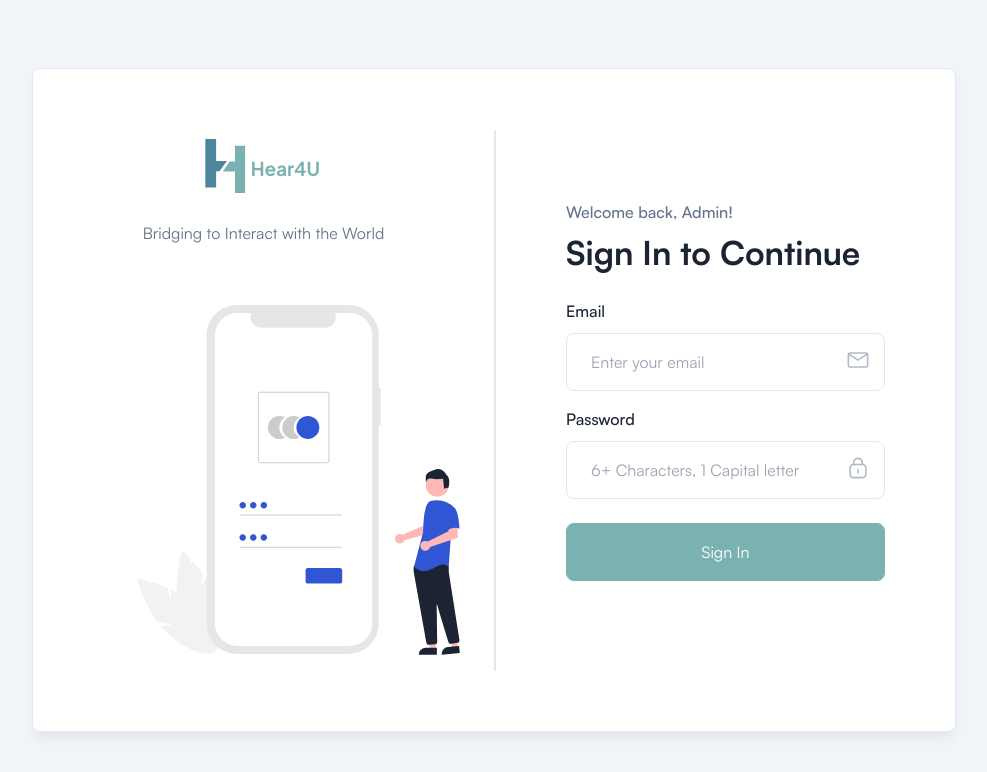
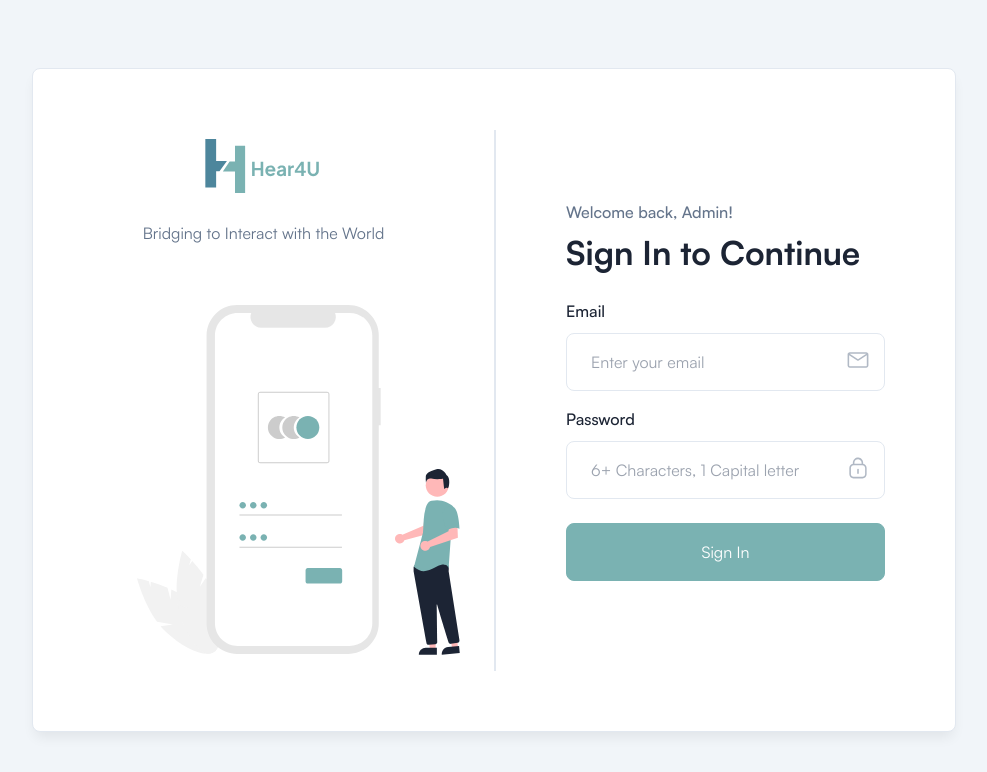
Before and after one commit to HEAR4U-bangkit/cc-hear4u-admin, a Next.js app: page /auth/login in a window 1280 px wide. Shown: the top 772 px of the page, without its empty margins (146-1133 px from the left). Built offline with nearby package versions, Linux system fonts and the light colour scheme; no server answers.

Commit message:
style:(login) change vector color

```diff
--- a/src/app/auth/login/page.jsx
+++ b/src/app/auth/login/page.jsx
@@ -120,7 +120,7 @@ export default function Login() {
                     />
                     <path
                       d="M170.862 133.966C177.192 133.966 182.325 128.838 182.325 122.512C182.325 116.186 177.192 111.057 170.862 111.057C164.531 111.057 159.398 116.186 159.398 122.512C159.398 128.838 164.531 133.966 170.862 133.966Z"
-                      fill="#3056D3"
+                      fill="#7AB2B2"
                     />
                     <path
                       d="M190.017 158.289H123.208C122.572 158.288 121.962 158.035 121.512 157.586C121.062 157.137 120.809 156.527 120.809 155.892V89.1315C120.809 88.496 121.062 87.8866 121.512 87.4372C121.962 86.9878 122.572 86.735 123.208 86.7343H190.017C190.653 86.735 191.263 86.9878 191.713 87.4372C192.163 87.8866 192.416 88.496 192.416 89.1315V155.892C192.416 156.527 192.163 157.137 191.713 157.586C191.263 158.035 190.653 158.288 190.017 158.289ZM123.208 87.6937C122.826 87.6941 122.46 87.8457 122.19 88.1154C121.92 88.385 121.769 88.7507 121.768 89.132V155.892C121.769 156.274 121.92 156.639 122.19 156.909C122.46 157.178 122.826 157.33 123.208 157.33H190.017C190.399 157.33 190.765 157.178 191.035 156.909C191.304 156.639 191.456 156.274 191.457 155.892V89.132C191.456 88.7507 191.304 88.385 191.035 88.1154C190.765 87.8457 190.399 87.6941 190.017 87.6937H123.208Z"
@@ -132,7 +132,7 @@ export default function Login() {
                     />
                     <path
                       d="M105.705 203.477C107.492 203.477 108.941 202.029 108.941 200.243C108.941 198.457 107.492 197.01 105.705 197.01C103.918 197.01 102.469 198.457 102.469 200.243C102.469 202.029 103.918 203.477 105.705 203.477Z"
-                      fill="#3056D3"
+                      fill="#7AB2B2"
                     />
                     <path
                       d="M204.934 241.797H102.469V242.757H204.934V241.797Z"
@@ -140,27 +140,27 @@ export default function Login() {
                     />
                     <path
                       d="M105.705 235.811C107.492 235.811 108.941 234.363 108.941 232.577C108.941 230.791 107.492 229.344 105.705 229.344C103.918 229.344 102.469 230.791 102.469 232.577C102.469 234.363 103.918 235.811 105.705 235.811Z"
-                      fill="#3056D3"
+                      fill="#7AB2B2"
                     />
                     <path
                       d="M203.062 278.617H170.68C170.121 278.617 169.584 278.394 169.189 277.999C168.793 277.604 168.571 277.068 168.57 276.509V265.168C168.571 264.609 168.793 264.073 169.189 263.678C169.584 263.283 170.121 263.06 170.68 263.06H203.062C203.621 263.06 204.158 263.283 204.553 263.678C204.949 264.073 205.171 264.609 205.172 265.168V276.509C205.171 277.068 204.949 277.604 204.553 277.999C204.158 278.394 203.621 278.617 203.062 278.617Z"
-                      fill="#3056D3"
+                      fill="#7AB2B2"
                     />
                     <path
                       d="M116.263 203.477C118.05 203.477 119.499 202.029 119.499 200.243C119.499 198.457 118.05 197.01 116.263 197.01C114.476 197.01 113.027 198.457 113.027 200.243C113.027 202.029 114.476 203.477 116.263 203.477Z"
-                      fill="#3056D3"
+                      fill="#7AB2B2"
                     />
                     <path
                       d="M126.818 203.477C128.605 203.477 130.054 202.029 130.054 200.243C130.054 198.457 128.605 197.01 126.818 197.01C125.031 197.01 123.582 198.457 123.582 200.243C123.582 202.029 125.031 203.477 126.818 203.477Z"
-                      fill="#3056D3"
+                      fill="#7AB2B2"
                     />
                     <path
                       d="M116.263 235.811C118.05 235.811 119.499 234.363 119.499 232.577C119.499 230.791 118.05 229.344 116.263 229.344C114.476 229.344 113.027 230.791 113.027 232.577C113.027 234.363 114.476 235.811 116.263 235.811Z"
-                      fill="#3056D3"
+                      fill="#7AB2B2"
                     />
                     <path
                       d="M126.818 235.811C128.605 235.811 130.054 234.363 130.054 232.577C130.054 230.791 128.605 229.344 126.818 229.344C125.031 229.344 123.582 230.791 123.582 232.577C123.582 234.363 125.031 235.811 126.818 235.811Z"
-                      fill="#3056D3"
+                      fill="#7AB2B2"
                     />
                     <path
                       d="M264.742 229.309C264.972 229.414 265.193 229.537 265.404 229.678L286.432 220.709L287.183 215.174L295.585 215.123L295.089 227.818L267.334 235.153C267.275 235.345 267.205 235.535 267.124 235.719C266.722 236.574 266.077 237.292 265.269 237.783C264.46 238.273 263.525 238.514 262.58 238.475C261.636 238.436 260.723 238.119 259.958 237.563C259.193 237.008 258.61 236.239 258.28 235.353C257.951 234.467 257.892 233.504 258.108 232.584C258.325 231.664 258.809 230.829 259.5 230.183C260.19 229.538 261.056 229.11 261.989 228.955C262.922 228.799 263.879 228.922 264.742 229.309Z"
@@ -192,7 +192,7 @@ export default function Login() {
                     />
                     <path
                       d="M292.933 196.201C290.924 197.395 289.721 199.588 289.031 201.821C287.754 205.953 286.985 210.226 286.741 214.545L286.012 227.475L276.984 261.755C284.809 268.37 289.322 266.867 299.855 261.455C310.387 256.044 311.591 263.26 311.591 263.26L313.697 234.092L316.706 202.219C316.031 201.407 315.266 200.672 314.427 200.03C311.645 197.868 308.409 196.366 304.962 195.636C301.516 194.906 297.948 194.967 294.528 195.815L292.933 196.201Z"
-                      fill="#3056D3"
+                      fill="#7AB2B2"
                     />
                     <path
                       d="M290.001 236.232C290.244 236.324 290.479 236.434 290.704 236.562L311.497 226.163L311.842 220.529L320.419 219.938L320.878 232.781L293.092 241.963C292.865 242.935 292.347 243.816 291.608 244.487C290.868 245.158 289.941 245.588 288.951 245.72C287.96 245.852 286.953 245.68 286.063 245.226C285.173 244.772 284.442 244.058 283.968 243.179C283.494 242.301 283.299 241.298 283.409 240.306C283.519 239.313 283.928 238.378 284.583 237.624C285.238 236.869 286.107 236.332 287.075 236.084C288.043 235.835 289.063 235.887 290.001 236.232Z"
@@ -200,7 +200,7 @@ export default function Login() {
                     />
                     <path
                       d="M316.556 202.365C321.672 204.17 322.573 223.716 322.573 223.716C316.554 220.409 309.332 225.821 309.332 225.821C309.332 225.821 307.827 220.709 306.022 214.094C305.477 212.233 305.412 210.265 305.832 208.372C306.253 206.479 307.147 204.724 308.429 203.269C308.429 203.269 311.44 200.56 316.556 202.365Z"
-                      fill="#3056D3"
+                      fill="#7AB2B2"
                     />
                     <path
                       d="M310.566 183.213C309.132 182.066 307.174 184.151 307.174 184.151L306.026 173.828C306.026 173.828 298.853 174.687 294.261 173.542C289.67 172.396 288.953 177.7 288.953 177.7C288.716 175.557 288.668 173.399 288.81 171.248C289.096 168.667 292.827 166.087 299.427 164.366C306.026 162.646 309.47 170.101 309.47 170.101C314.061 172.395 312.001 184.36 310.566 183.213Z"
```
